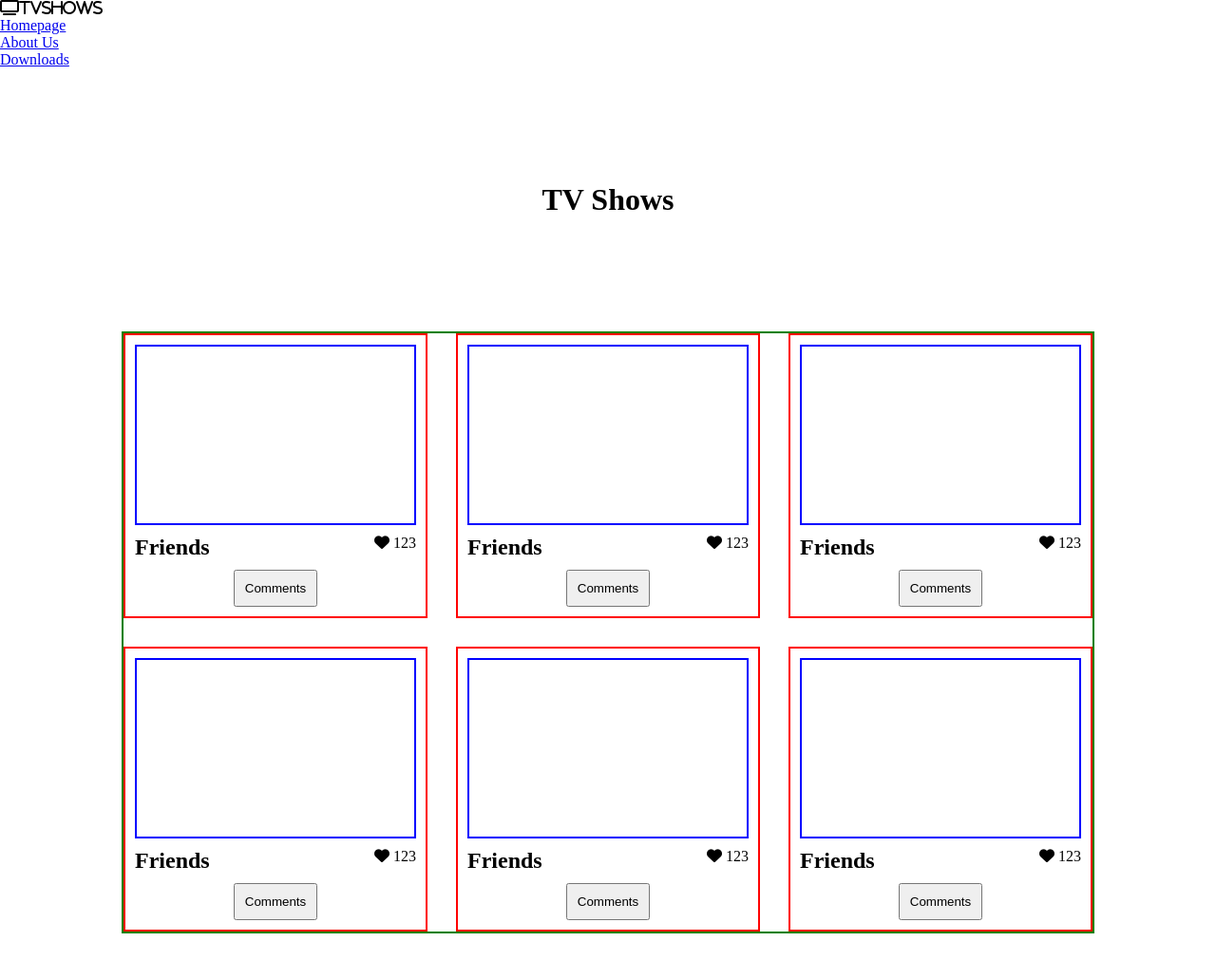
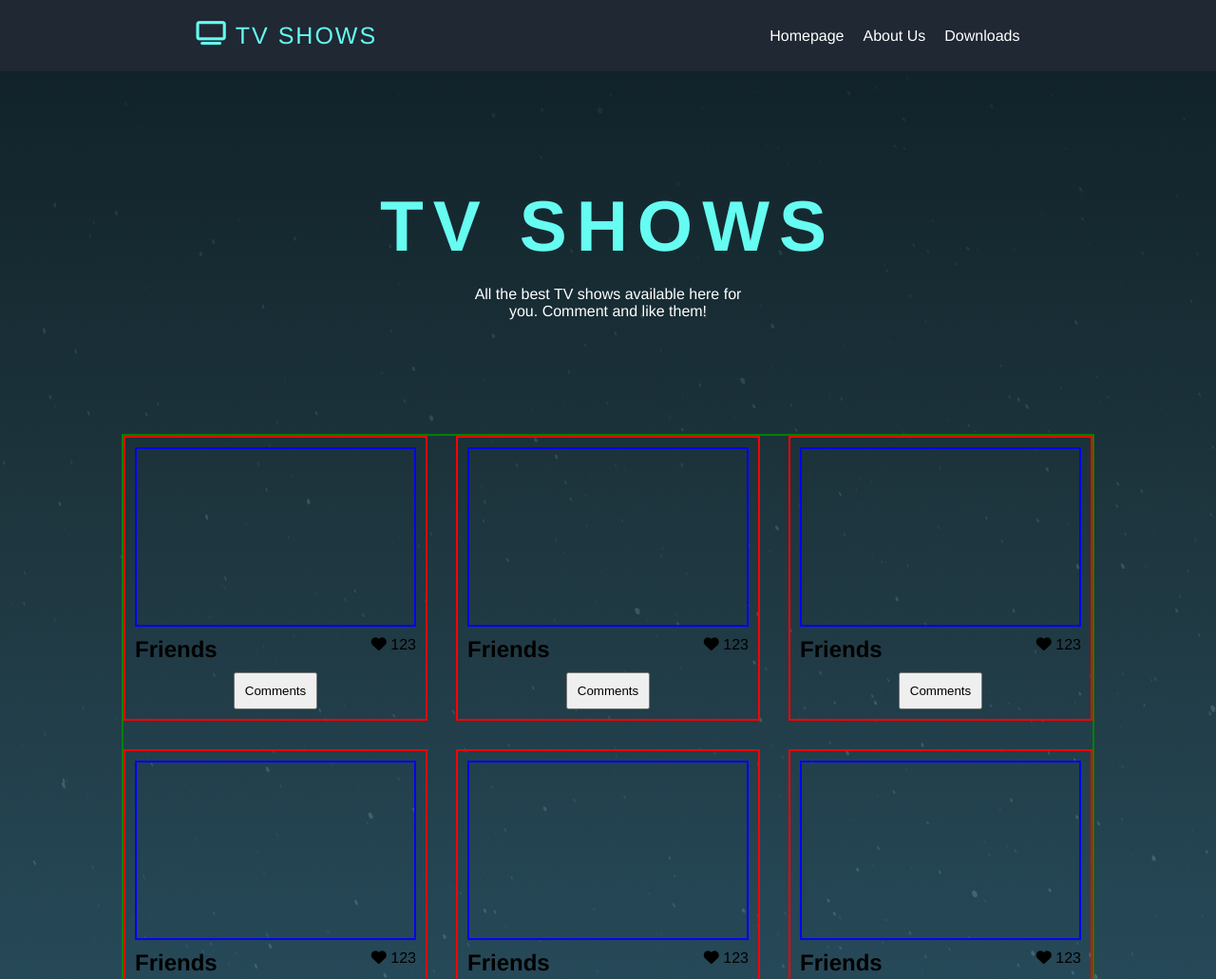
Before and after one commit to GiuseppeTG/TVmaze, a website built with webpack: page src/index.html in a window 1280 px wide. Shown: the top 1031 px of the page at 95% size. Before the commit the page ends 983 px from the top, so only its background shows below. Built offline with nearby package versions, Linux system fonts and the light colour scheme.

Commit message:
Set up navbar and colors

```diff
--- a/src/index.html
+++ b/src/index.html
@@ -12,8 +12,9 @@
   <body>
     <header>
       <nav>
-        <div class="Logo">
-          <i class="fa-solid fa-tv">TVShows</i>
+        <div class="logo">
+          <i class="fa-solid fa-tv"></i>
+          <p>TV SHOWS</p>
         </div>
         <ul class="links">
           <li><a href="homepage">Homepage</a></li>
@@ -22,9 +23,10 @@
         </ul>
       </nav>
     </header>
-
-    <h1>TV Shows</h1>
-
+    <div class="title">
+      <h1>TV SHOWS</h1>
+      <p class="secondary-text">All the best TV shows available here for you. Comment and like them!</p>
+    </div>
     <div class="grid-container">
 
       <div class="card">
--- a/src/style.css
+++ b/src/style.css
@@ -4,10 +4,81 @@
   box-sizing: border-box;
 }
 
-h1 {
-  width: fit-content;
+:root {
+  --color1: #0b0c10;
+  --color2: #1F2833;
+  --color3: #c5c6c7;
+  --color4: #66fcf1;
+  --color5: #45a29e;
+}
+
+body {
+  font-family:'Franklin Gothic Medium', 'Arial Narrow', Arial, sans-serif;
+  background: linear-gradient(#0f2027f8, #203a43de, #2c5364da),
+              url(./images/background.jpg) no-repeat center center / cover;
+}
+
+header {
+  display: flex;
+  height: 75px;
+  width: 100%;
+  background-color: var(--color2);
+}
+
+nav {
+  width: 100%;
+  display: flex;
+  align-items: center;
+  justify-content: space-around;
+}
+
+.title {
+  display: flex;
+  flex-direction: column;
   margin: 120px auto 120px auto;
+  justify-content: center;
+  align-items: center;
 }
+
+.title h1 {
+  font-size: 75px;
+  color: var(--color4);
+  font-family:'Franklin Gothic Medium', 'Arial Narrow', Arial, sans-serif;
+  font-weight: 700;
+  letter-spacing: 10px;
+  text-align: center;
+}
+
+.title p {
+  margin-top: 20px;
+  color: white;
+  text-align: center;
+  width: 300px;
+}
+
+.logo {
+  display: flex;
+  gap: 10px;
+  font-size: 25px;
+  color: var(--color4);
+}
+
+.logo p {
+  font-size: 25px;
+  letter-spacing: 2px;
+}
+
+.links {
+  display: flex;
+  list-style: none;
+  gap: 20px;
+}
+
+.links li a {
+  color: white;
+  text-decoration: none;
+}
+
 
 .grid-container {
   border: green solid 2px;
```
Also changed, not shown: dist/main.js, src/images/background.jpg (added).
